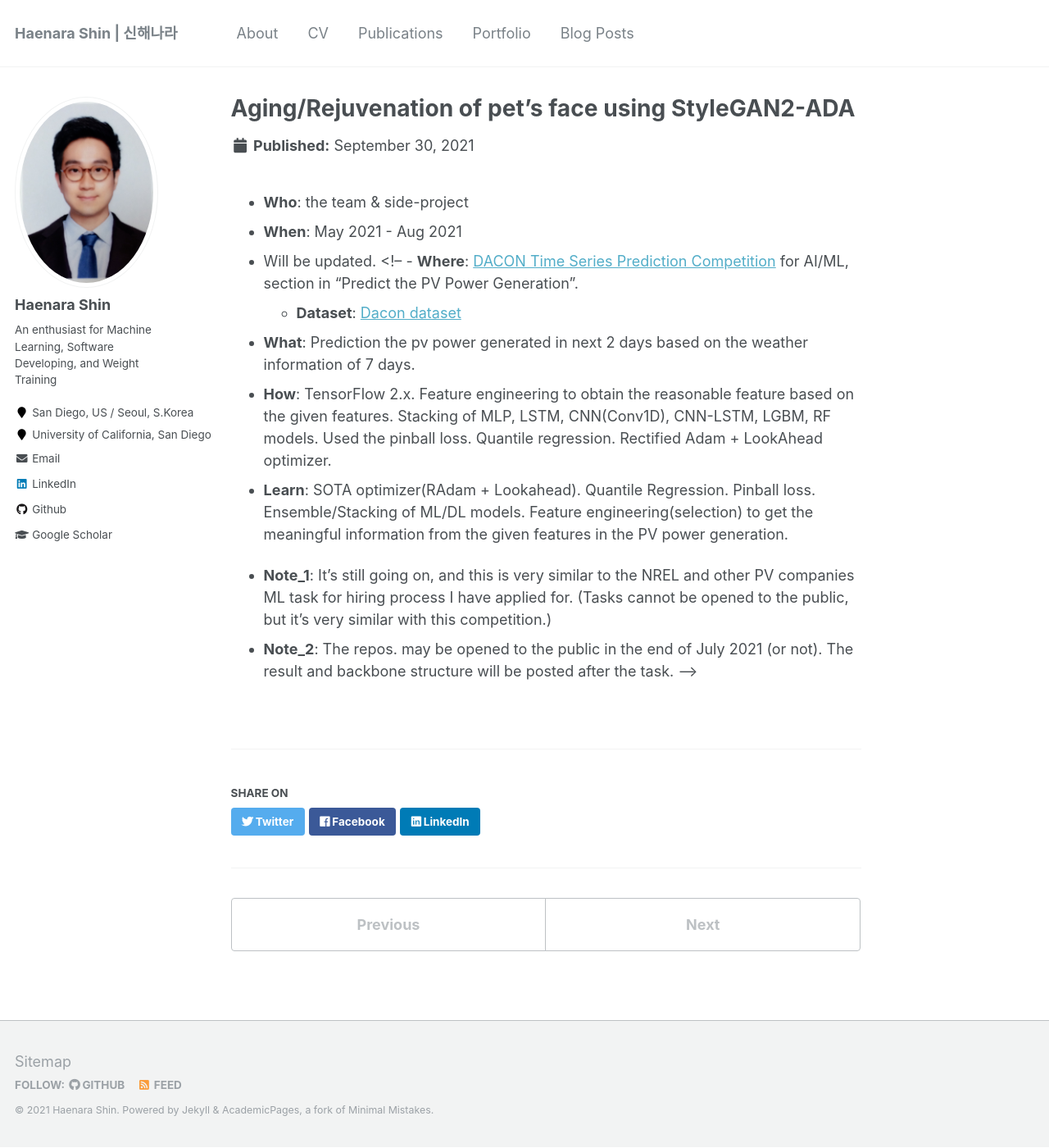
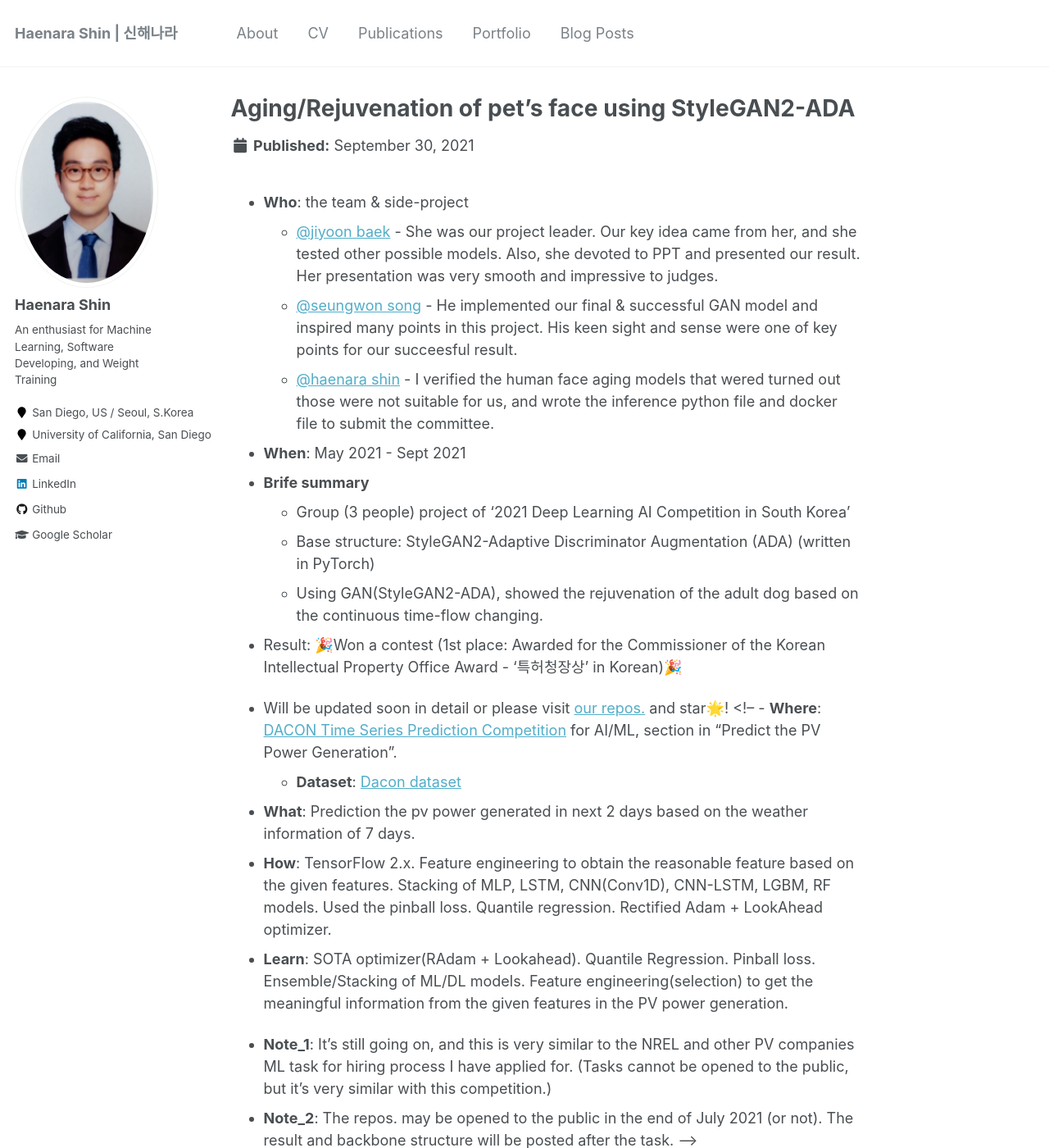
Before and after one commit to haenara-shin/haenara-shin.github.io, a Jekyll site: the page built from _portfolio/91_GAN_Project.md, in a window 1280 px wide and 1400 px high. Shown: the whole window at 82% size. Built offline with Jekyll 4.4.1, drawn with Linux system fonts in a browser that asks for light colours.

Commit message:
Update 91_GAN_Project.md

```diff
--- a/_portfolio/91_GAN_Project.md
+++ b/_portfolio/91_GAN_Project.md
@@ -5,8 +5,17 @@ collection: portfolio
 ---
 
 - **Who**: the team & side-project
-- **When**: May 2021 - Aug 2021
-- Will be updated.
+  * [@jiyoon baek](https://github.com/jiyoonbaekbaek) - She was our project leader. Our key idea came from her, and she tested other possible models. Also, she devoted to PPT and presented our result. Her presentation was very smooth and impressive to judges.
+  * [@seungwon song](https://github.com/sw-song) - He implemented our final & successful GAN model and inspired many points in this project. His keen sight and sense were one of key points for our succeesful result.
+  * [@haenara shin](https://github.com/haenara-shin) - I verified the human face aging models that wered turned out those were not suitable for us, and wrote the inference python file and docker file to submit the committee.
+- **When**: May 2021 - Sept 2021
+- **Brife summary**
+  * Group (3 people) project of '2021 Deep Learning AI Competition in South Korea'
+  * Base structure: StyleGAN2-Adaptive Discriminator Augmentation (ADA) (written in PyTorch)
+  * Using GAN(StyleGAN2-ADA), showed the rejuvenation of the adult dog based on the continuous time-flow changing.
+- Result: 🎉Won a contest (1st place: Awarded for the Commissioner of the Korean Intellectual Property Office Award - '특허청장상' in Korean)🎉
+
+- Will be updated soon in detail or please visit [our repos.](https://github.com/haenara-shin/GAN_Project) and star🌟!
 <!-- - **Where**: [DACON Time Series Prediction Competition](https://dacon.io/competitions/official/235680/overview/description) for AI/ML, section in "Predict the PV Power Generation".
   - **Dataset**: [Dacon dataset](https://dacon.io/competitions/official/235680/data)
 - **What**: Prediction the pv power generated in next 2 days based on the weather information of 7 days.
```
